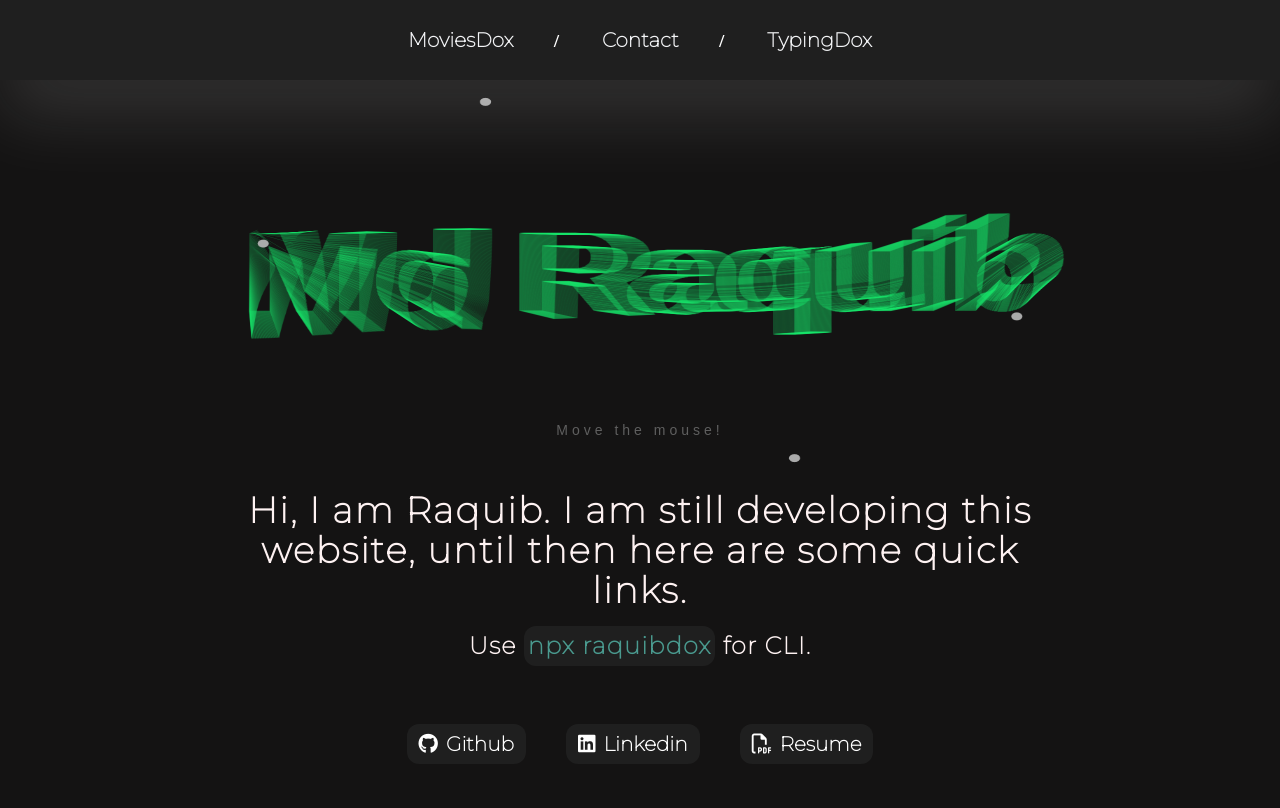
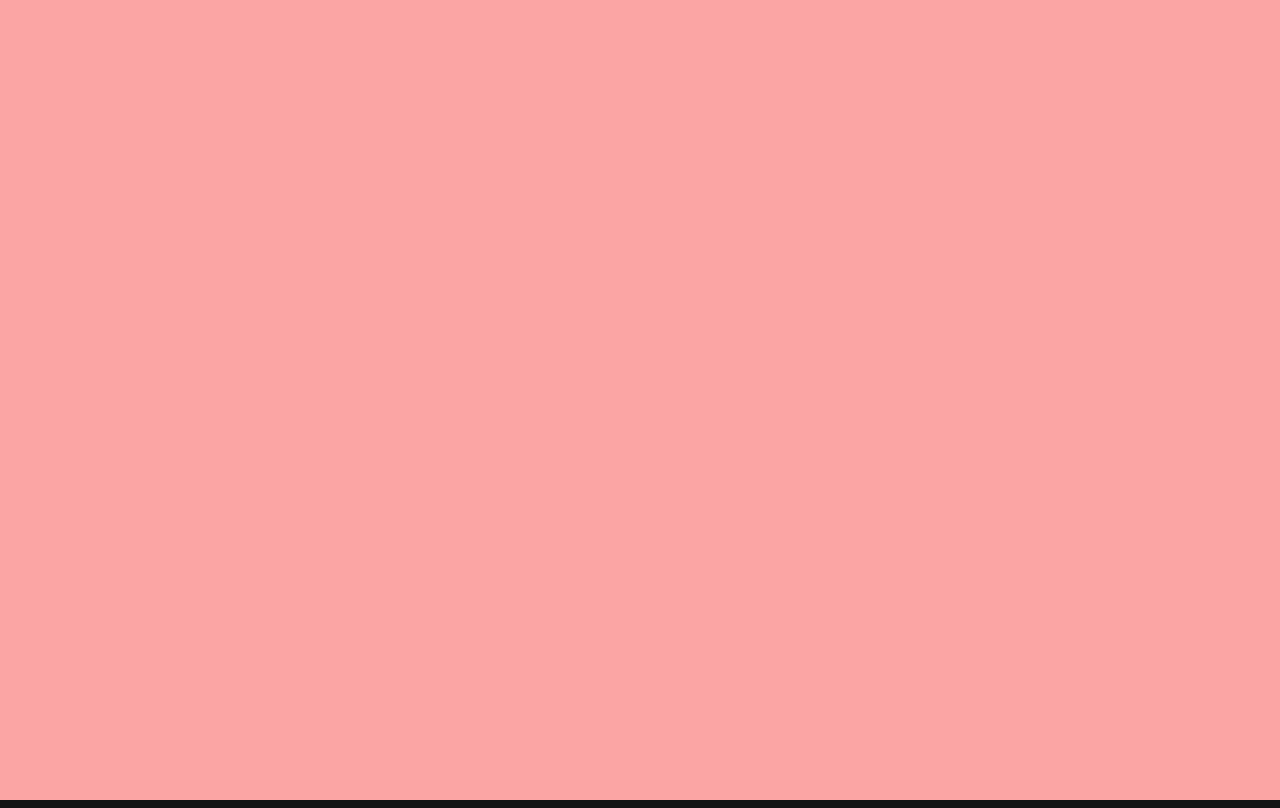
Before and after one commit to RaquibDox/portfolio, a website: page dist/index.html in a window 1280 px wide. Drawn offline with Linux system fonts and the light colour scheme; animation ran at ten frames a second.

Commit message:
first commit for this branch

```diff
--- a/dist/index.html
+++ b/dist/index.html
@@ -22,7 +22,7 @@
             <li><a href="https://type-with-raquib.netlify.app/" target="_blank"><span class="text-gray-100 font-montserrat font-bold text-xl m-0 p-0 hidden sm:inline-block">TypingDox</span><span class="sm:hidden text-4xl text-red-50"><i class="fa-solid fa-keyboard"></i></span></a></li>
         </ul>
     </header>
-    <!-- <div class="container w-full flex justify-center items-center"></div> -->
+    <div class="absolute top-0 right-0 w-full h-screen z-30 bg-red-300 flex justify-center items-center"></div>
     <canvas id="canvas"></canvas>
     <h2 class="move-mouse-text hidden sm:block sm:text-sm">Move the mouse!</h2>
     <main class="relative mt-10 top-[-50px]">
```
Also changed, not shown: dist/output.css.
